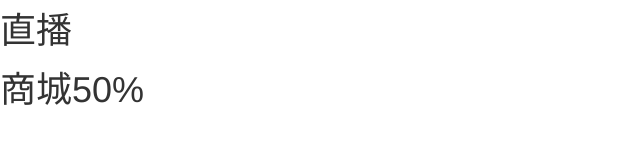
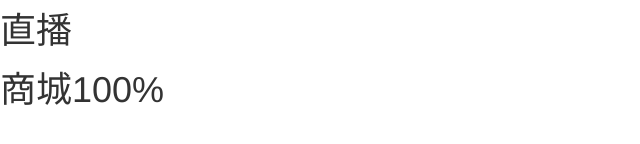
Before and after one commit to fqypt/dbhot, a plain HTML site: page index.html in a window 1280 px wide. Shown: the part 188-332 px from the top of the page, 0-640 px from the left. Drawn offline with nearby package versions, Linux system fonts and the light colour scheme.

Commit message:
商城功能开发完毕

```diff
--- a/index.html
+++ b/index.html
@@ -13,6 +13,6 @@
     <h1>欧洲</h1>
     <h1>日韩</h1>
     <h1>直播</h1>
-    <h1>商城50%</h1>
+    <h1>商城100%</h1>
 </body>
 </html>
```
